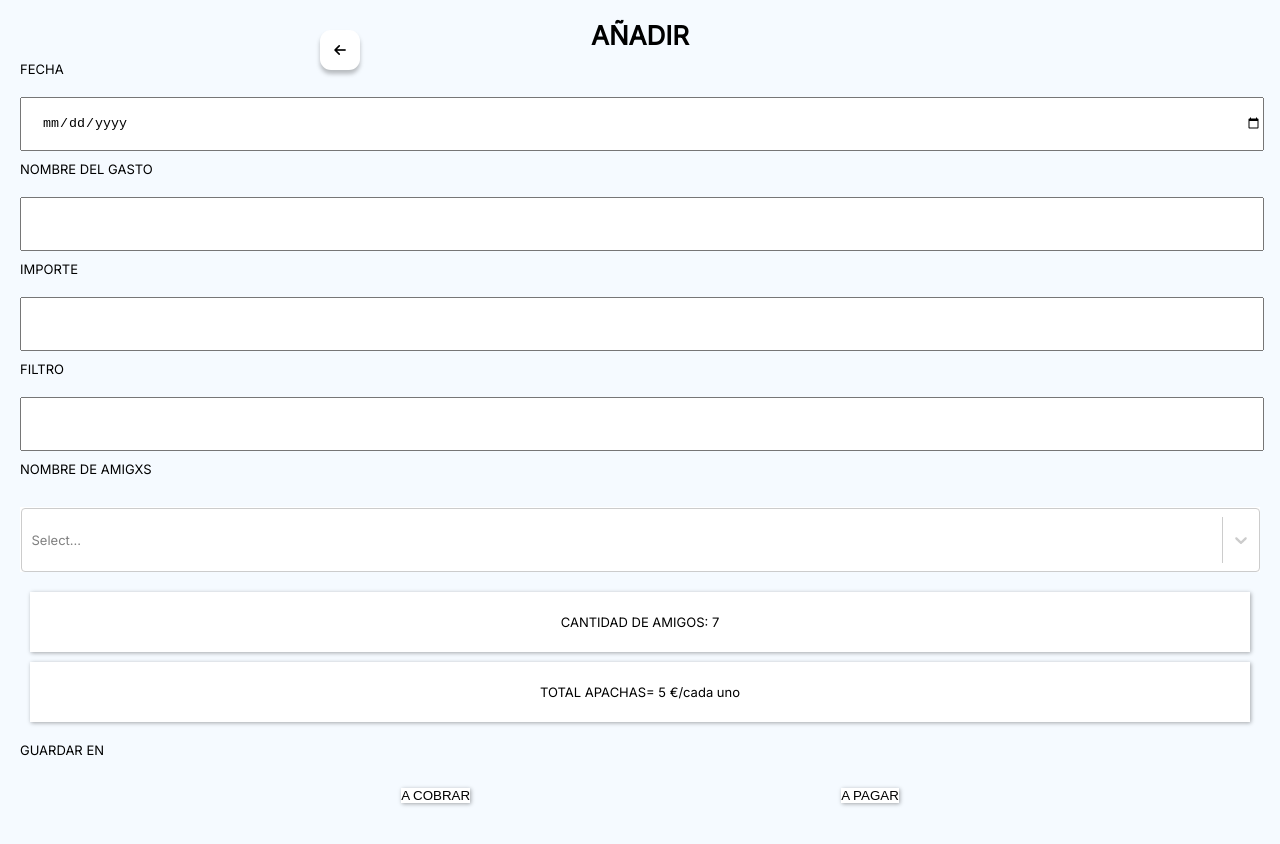
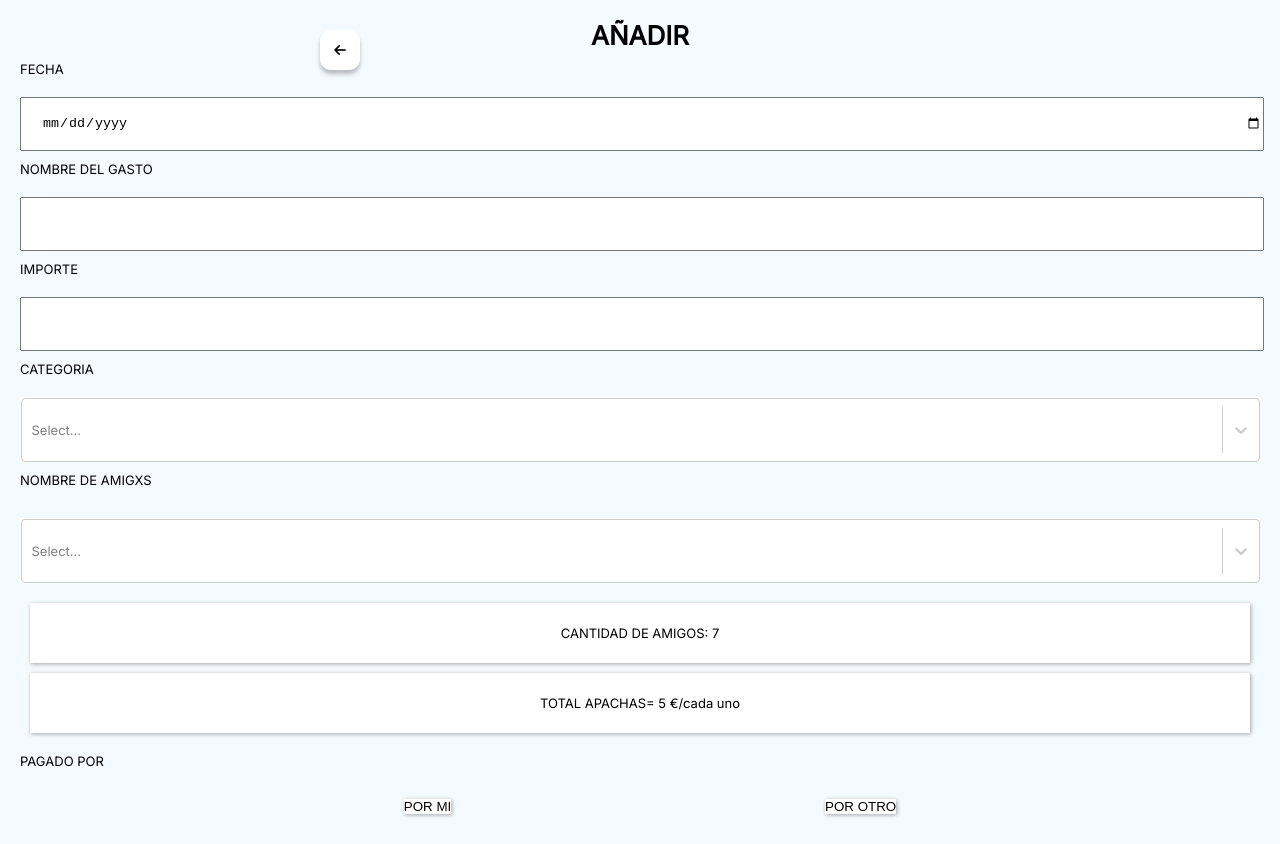
Before and after one commit to candymd/appaches, a React (Create React App) app in the folder frontend/: page /form in a window 1280 px wide. Built offline with nearby package versions, Linux system fonts and the light colour scheme; no server answers.

Commit message:
fixing select icons category

```diff
--- a/frontend/src/components/Footer/Footer.css
+++ b/frontend/src/components/Footer/Footer.css
@@ -5,7 +5,7 @@
     width: 100vw;
     margin: 0;
     min-height: 5vh;
-    background: #96B8D0;
+
 }
 
 .fa-circle-plus {
--- a/frontend/src/components/Form/Form.js
+++ b/frontend/src/components/Form/Form.js
@@ -3,6 +3,7 @@ import './Form.css'
 import {Link, useLocation, useNavigate} from "react-router-dom";
 import Select from "react-select";
 import makeAnimated from 'react-select/animated'
+import * as icon from '../../assets/category-icons/category-icons'
 
 
 const Form = ({onSubmit, friends}) => {
@@ -15,6 +16,19 @@ const Form = ({onSubmit, friends}) => {
             label: friend.name
         }
     });
+
+    const animatedComponents = makeAnimated();
+
+
+    const categoryOptions = [
+        {value: "moda", label: "moda"},
+        {value: "transporte", label:"transporte"},
+        {value: "bar", label:"bar"},
+        {value: "comida", label:"comida"},
+        {value: "compras", label:"compras"},
+        {value: "entretenimiento", label:"entretenimiento"},
+        {value: "hogar", label:"hogar"}
+    ]
 
 
     const navigate = useNavigate();
@@ -31,6 +45,7 @@ const Form = ({onSubmit, friends}) => {
             name: "",
             date: "",
             amount: '',
+            category: '',
             numberFriends: '',
             paidByMe: false
         }
@@ -51,7 +66,6 @@ const Form = ({onSubmit, friends}) => {
     }
 
 
-    const animatedComponents = makeAnimated();
 
 
     return (
@@ -78,9 +92,9 @@ const Form = ({onSubmit, friends}) => {
                                name="amount" className="input" id="price"/>
                     </div>
                     <div>
-                        <label htmlFor="price">FILTRO</label>
-                        <input value={input.event.amount} onChange={handleEventChange} type="img"
-                               name="filter" className="input" id="price"/>
+                        <label htmlFor="category">CATEGORIA</label>
+                        <Select className="select" name="category"  onChange={handleEventChange} options={categoryOptions}
+                        />
                     </div>
                     <div>
                         <label htmlFor="friends" >NOMBRE DE AMIGXS</label>
@@ -93,7 +107,7 @@ const Form = ({onSubmit, friends}) => {
                         <p className="input">TOTAL APACHAS= 5 €/cada uno</p>
                     </div>
                     <div>
-                        <label htmlFor="paidByMe">GUARDAR EN </label>
+                        <label htmlFor="paidByMe">PAGADO POR </label>
                         <div className="botonForm">
                         <button className="input" type="submit"
                                 onChange={handleEventChange}
@@ -101,13 +115,13 @@ const Form = ({onSubmit, friends}) => {
                                 name="paidByMe"
                                 checked={booleanPaidByMe}
                                 onClick={() => setBoolanPaidByMe(true)}
-                        >A COBRAR</button>
+                        >POR MI</button>
                         <button className="input" type="submit"
                                 onChange={handleEventChange}
                                 value={input.event.paidByMe = booleanPaidByMe}
                                 name="paidByMe"
                                 checked={!booleanPaidByMe}
-                                onClick={() => setBoolanPaidByMe(false)}>A PAGAR
+                                onClick={() => setBoolanPaidByMe(false)}>POR OTRO
                         </button>
 
                         </div>
```
